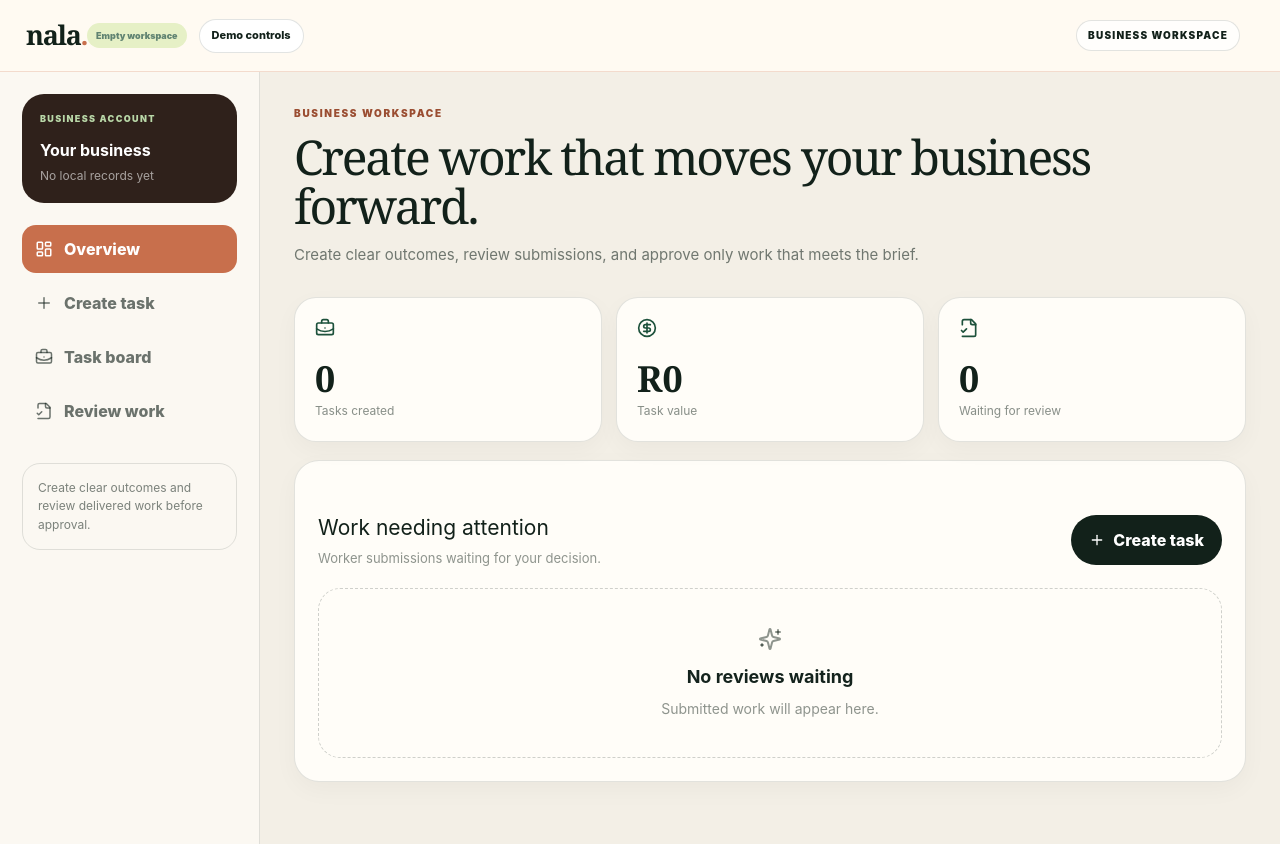
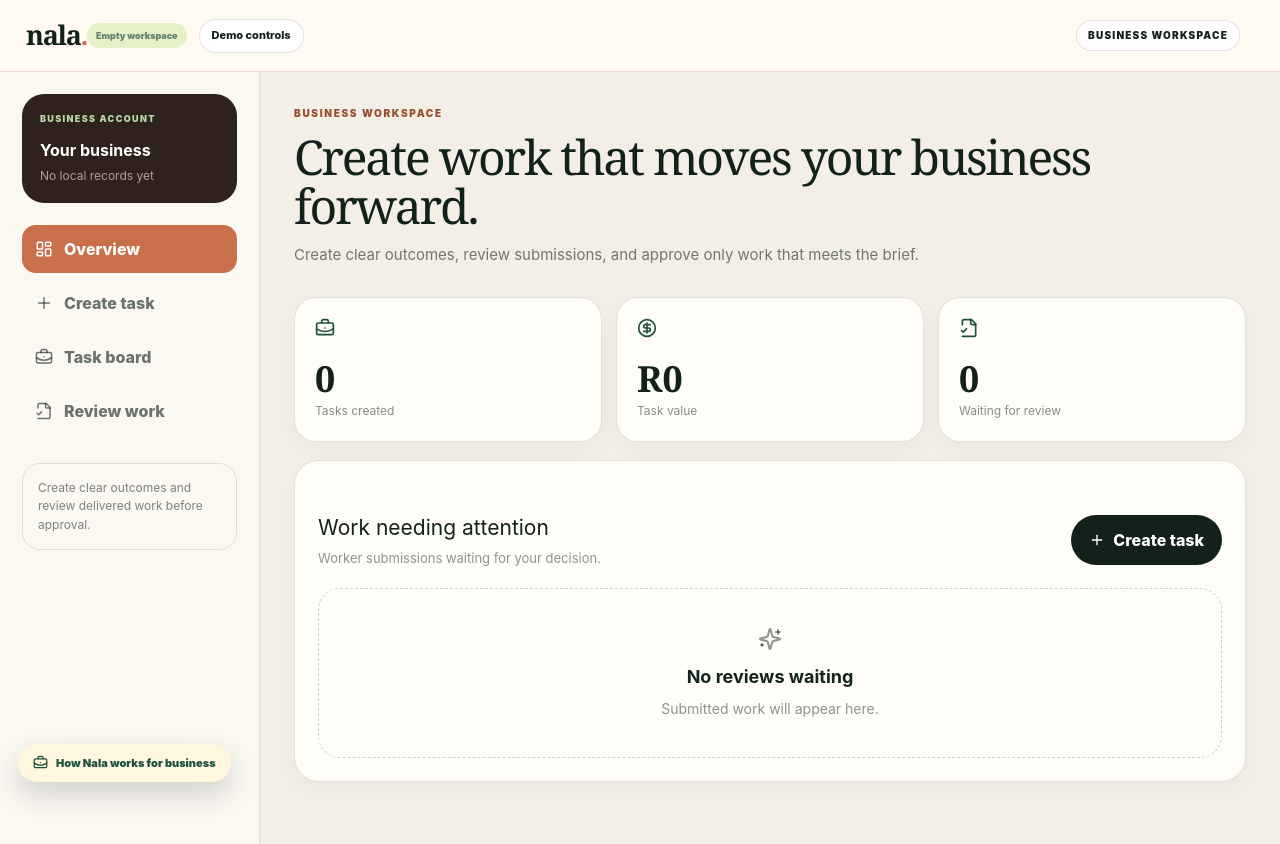
Before and after one commit to Buttercode-systems/Nala, a Next.js app: page /business in a window 1280 px wide. Shown: the top 844 px of the page. Built offline with nearby package versions, Linux system fonts and the light colour scheme.

Commit message:
Add transparent business model entry point

```diff
--- a/src/app/business/page.tsx
+++ b/src/app/business/page.tsx
@@ -1,2 +1,8 @@
+import Link from "next/link";
+import {BriefcaseBusiness} from "lucide-react";
 import {WorkspaceEntry} from "@/components/workspace-entry";
-export default function BusinessPage(){return <WorkspaceEntry role="business" initialView="dashboard"/>}
+
+export default function BusinessPage(){return <>
+ <WorkspaceEntry role="business" initialView="dashboard"/>
+ <Link href="/business/how-nala-works" className="business-model-link"><BriefcaseBusiness size={15}/>How Nala works for business</Link>
+ </>}
```
